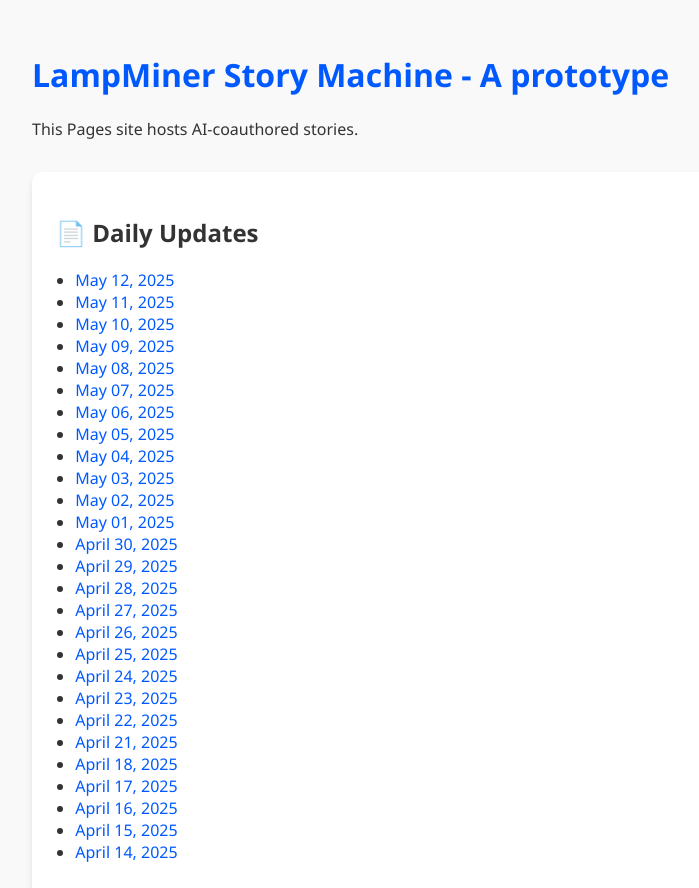
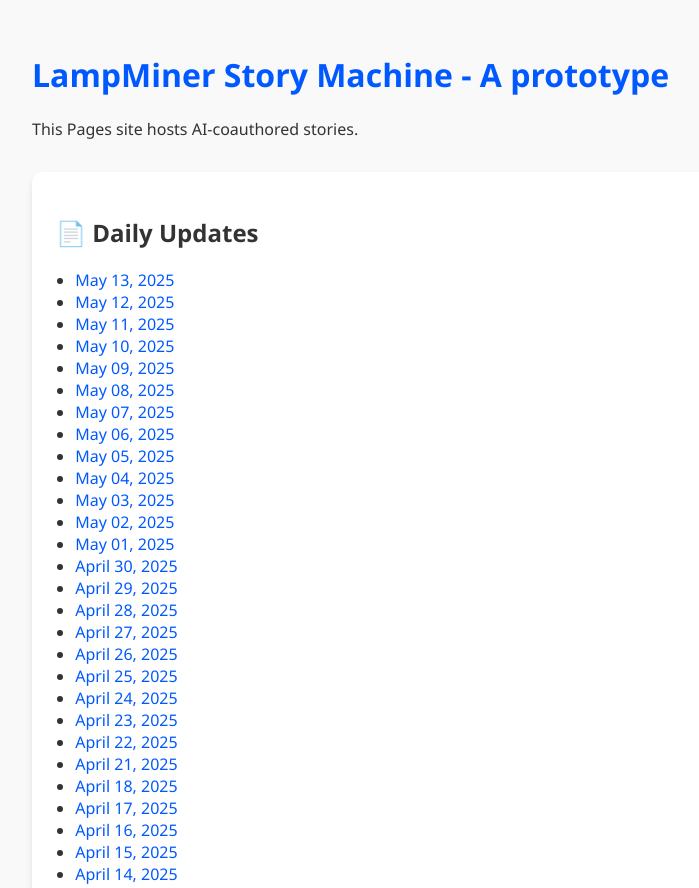
Before and after one commit to weiaiwayne/lampminer-storymachine, a plain HTML site: page index.html in a window 1280 px wide. Shown: the top 888 px of the page, without its empty margins (208-907 px from the left). Drawn offline with Linux system fonts and the light colour scheme.

Commit message:
Update index.html with new summaries

```diff
--- a/index.html
+++ b/index.html
@@ -43,6 +43,7 @@
     <div class="card">
       <h2>📄 Daily Updates</h2>
       <ul>
+        <li><a href="docs/gemini_storyland_analysis_20250513.md" target="_blank">May 13, 2025</a></li>
         <li><a href="docs/gemini_storyland_analysis_20250512.md" target="_blank">May 12, 2025</a></li>
         <li><a href="docs/gemini_storyland_analysis_20250511.md" target="_blank">May 11, 2025</a></li>
         <li><a href="docs/gemini_storyland_analysis_20250510.md" target="_blank">May 10, 2025</a></li>
```
